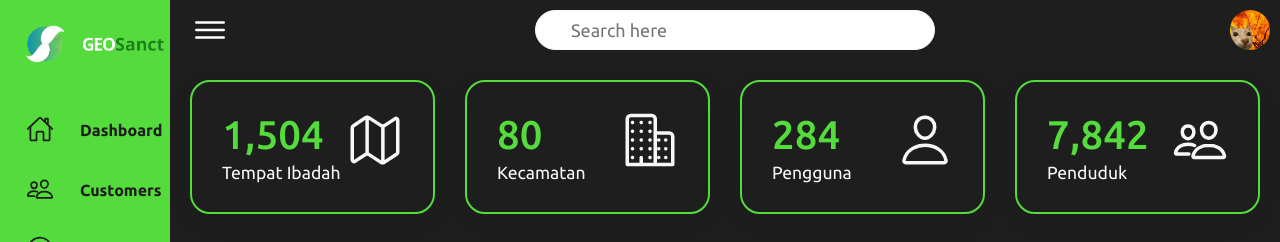
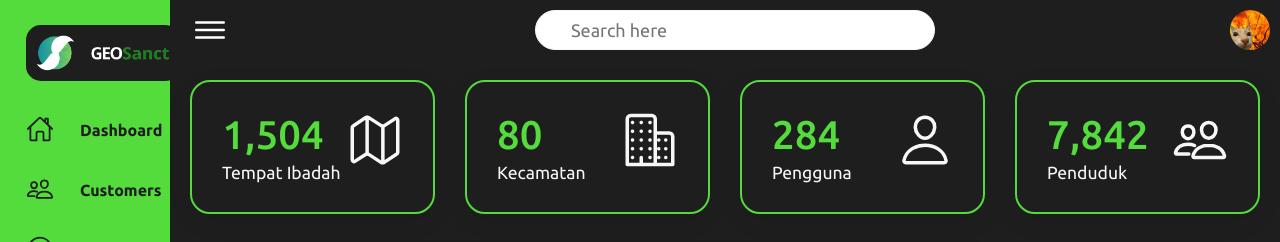
Before and after one commit to Zemiy/GeoSanct-SIG-4B, a PHP site: page /dashboard.html in a window 1280 px wide. Shown: the top 242 px of the page. Run offline with PHP 8.4, Linux system fonts and the light colour scheme.

Commit message:
css dashboard

```diff
--- a/assets/style/dashboard.css
+++ b/assets/style/dashboard.css
@@ -403,7 +403,7 @@ body {
   font-weight: 500;
   line-height: 1.2rem;
   color: var(--blue);
-  }
+}
 .recentCustomers table tr td h4 span {
   font-size: 14px;
   color: var(--black2);
@@ -419,7 +419,6 @@ body {
 .recentCustomers table tr td h4:hover {
   color: white;
 }
-
 
 /* ====================== Responsive Design ========================== */
 @media (max-width: 991px) {
@@ -486,6 +485,9 @@ body {
 
 .navigation img {
   margin-top: 25px;
-  margin-left: 15px;
-  width: 140px;
+  margin-left: 16px;
+  width: 154px;
+  background-color: #1e1e1e;
+  padding: 10px;
+  border-radius: 15px;
 }
```
